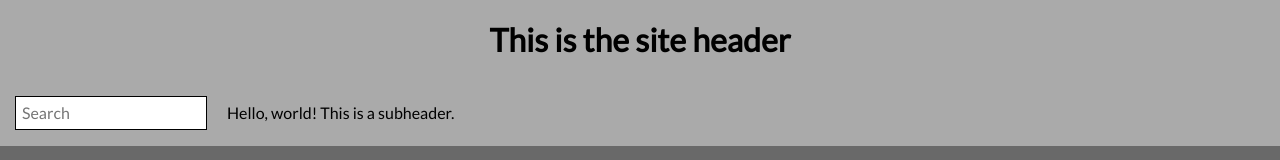
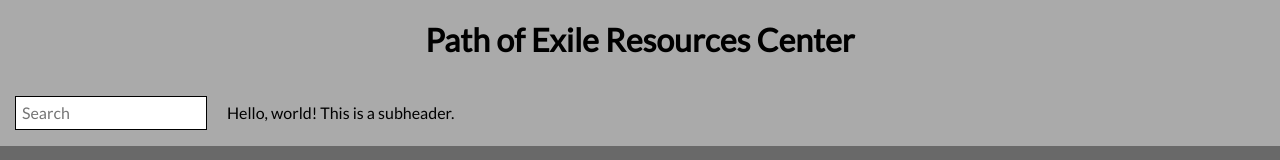
Before and after one commit to SteelPh0enix/poe-resources-center, a Gatsby site: page / in a window 1280 px wide. Shown: the top 160 px of the page. Built offline with nearby package versions, Linux system fonts and the light colour scheme; Gatsby itself is replaced by a stand-in of ours.

Commit message:
changed header and body background to black

```diff
--- a/src/layouts/mainLayout.tsx
+++ b/src/layouts/mainLayout.tsx
@@ -30,7 +30,7 @@
 export default function MainLayout ({ children }: { children: React.ReactNode }): React.ReactElement {
   return (
     <PageWrapper>
-      <Header><HeaderText>This is the site header</HeaderText></Header>
+      <Header><HeaderText>Path of Exile Resources Center</HeaderText></Header>
       <Header justify='left' sticky addMargin><SearchBar/>Hello, world! This is a subheader.</Header>
       <PageContainer>
         <Sidebar>
--- a/src/styles/styles.css
+++ b/src/styles/styles.css
@@ -3,5 +3,5 @@
     height: 100%;
     margin: 0 auto;
     padding: 0px;
-    background-color: rebeccapurple;
+    background-color: black;
 }
```
